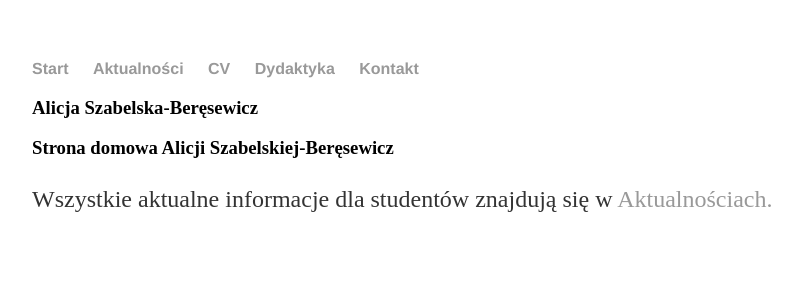
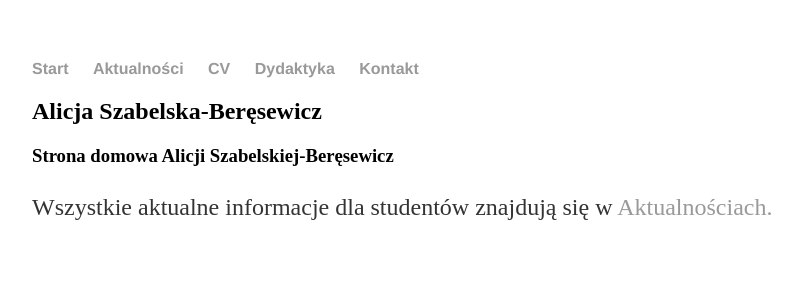
Before and after one commit to alicjaszabelska/alicjaszabelska.github.io, a Jekyll site: the page built from index.html, in a window 1280 px wide. Shown: the top 300 px of the page, without its empty margins (160-962 px from the left). Built offline with Jekyll 4.4.1, drawn with Linux system fonts in a browser that asks for light colours.

Commit message:
Update default.html

```diff
--- a/_layouts/default.html
+++ b/_layouts/default.html
@@ -18,7 +18,7 @@
 
  		<div id="wrap">
 
-  		<h3 id='title'>{{ site.name }}</h3>
+  		<h2 id='title'>{{ site.name }}</h2>
 
   		{{ content }}
 
```
